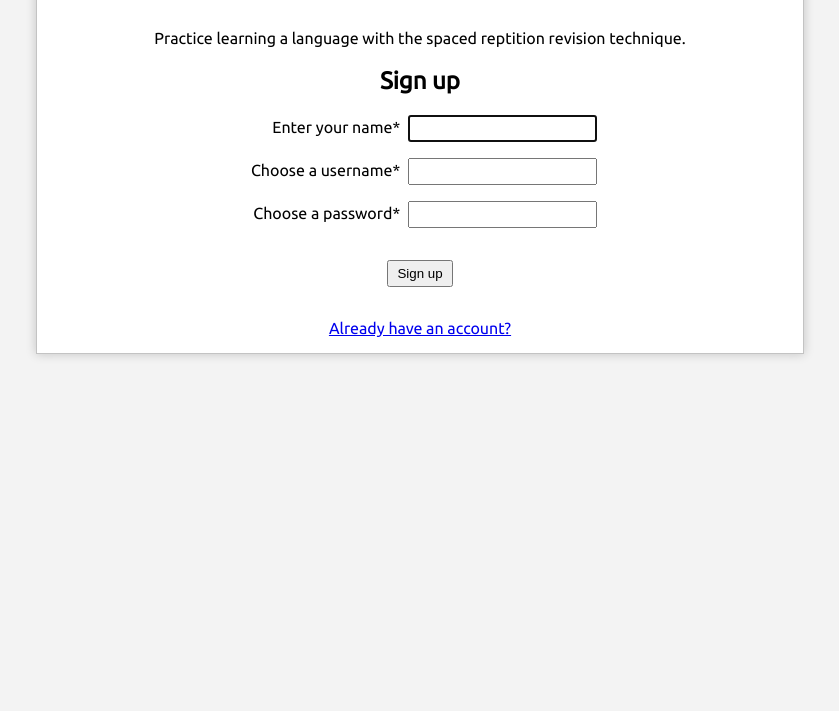
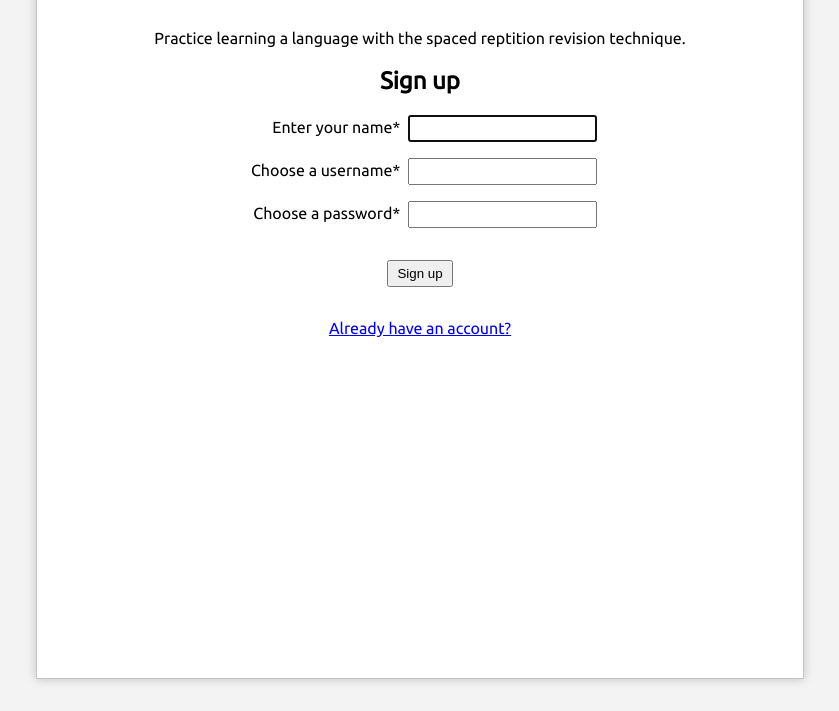
Before and after one commit to thebinarypenguin/enseigne-moi-client, a React app: page /register in a window 1280 px wide. Shown: the part 89-800 px from the top of the page, without its empty margins (220-1059 px from the left). Built offline with nearby package versions, Linux system fonts and the light colour scheme.

Commit message:
Set app container to full height

```diff
--- a/src/components/App/App.css
+++ b/src/components/App/App.css
@@ -1,4 +1,5 @@
 .App {
+  height: 100%;
   max-width: 768px;
   margin: 0 auto;
   background-color: #ffffff;
--- a/src/index.css
+++ b/src/index.css
@@ -16,3 +16,7 @@ body {
 :root {
   --font-size: calc(10px + 1vmin);
 }
+
+html, body, #root, .App {
+  height: 100%;
+}
```
